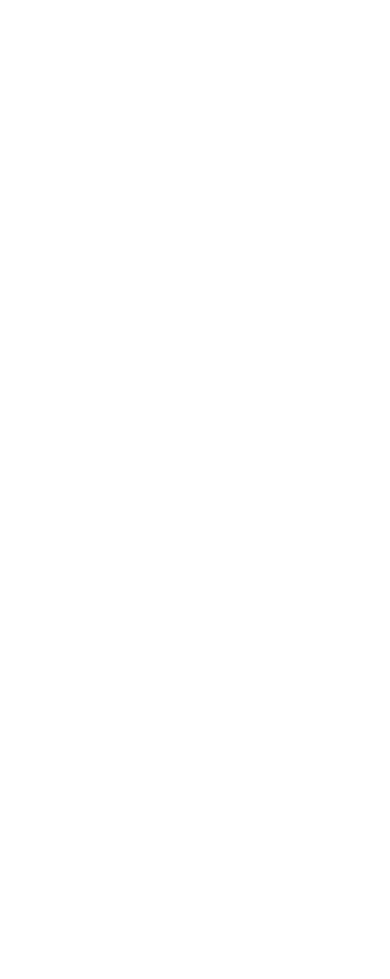
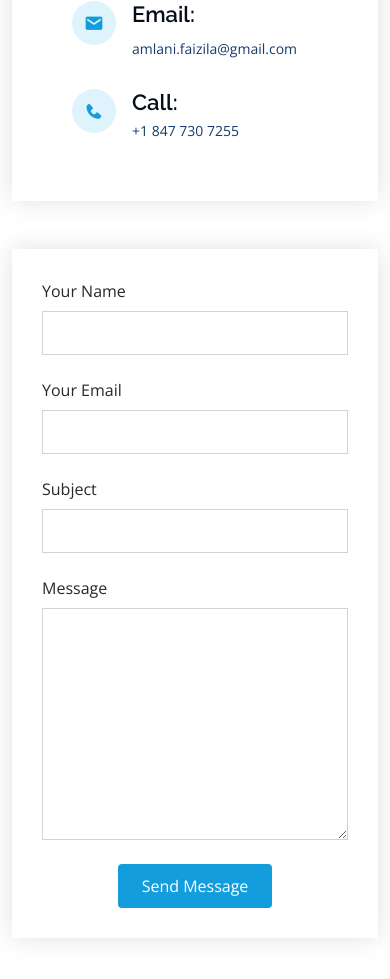
Before and after one commit to Faizila/react-portfolio, a React (Create React App) app: page / in a window 390 px wide. Shown: the part 7340-8319 px from the top of the page. Before the commit the page ends 7143 px from the top, so only its background shows below. Built offline with nearby package versions, Linux system fonts and the light colour scheme.

Commit message:
setting up contact me section

```diff
--- a/src/App.js
+++ b/src/App.js
@@ -4,7 +4,7 @@
 import Aboutme from './PortfolioContainer/AboutMe/Aboutme';
 import Resume from './PortfolioContainer/Resume/Resume';
 import Portfolio from './PortfolioContainer/Portfolio/Portfolio';
-// import Contact from './PortfolioContainer/ContactMe/Contact';
+import Contact from './PortfolioContainer/ContactMe/Contact';
 
 function App() {
   return (
@@ -14,7 +14,7 @@
       <Aboutme/>
       <Resume/>
       <Portfolio/>
-      {/* <Contact/> */}
+      <Contact/>
     </div>
   );
 }
--- a/src/PortfolioContainer/ContactMe/Contact.css
+++ b/src/PortfolioContainer/ContactMe/Contact.css
@@ -0,0 +1,149 @@
+/* Contact */
+
+.contact {
+    padding-bottom: 130px;
+  }
+  .contact .info {
+    padding: 30px;
+    background: #fff;
+    width: 100%;
+    box-shadow: 0 0 24px 0 rgba(0, 0, 0, 0.12);
+  }
+  .contact .info i {
+    font-size: 20px;
+    color: #149ddd;
+    float: left;
+    width: 44px;
+    height: 44px;
+    background: #dff3fc;
+    display: flex;
+    justify-content: center;
+    align-items: center;
+    border-radius: 50px;
+    transition: all 0.3s ease-in-out;
+  }
+  .contact .info h4 {
+    padding: 0 0 0 60px;
+    font-size: 22px;
+    font-weight: 600;
+    margin-bottom: 5px;
+    color: #050d18;
+  }
+  .contact .info p {
+    padding: 0 0 10px 60px;
+    margin-bottom: 20px;
+    font-size: 14px;
+    color: #173b6c;
+  }
+  .contact .info .email p {
+    padding-top: 5px;
+  }
+  .contact .info {
+    padding-left: 60px;
+  }
+  .contact .info a {
+    font-size: 18px;
+    display: inline-block;
+    background: #333;
+    color: #fff;
+    line-height: 1;
+    padding: 8px 0;
+    border-radius: 50%;
+    text-align: center;
+    width: 36px;
+    height: 36px;
+    transition: 0.3s;
+    margin-right: 10px;
+  }
+  .contact .info a:hover {
+    background: #149ddd;
+    color: #fff;
+  }
+  .contact .info .email:hover i,
+  .contact .info .address:hover i,
+  .contact .info .phone:hover i {
+    background: #149ddd;
+    color: #fff;
+  }
+  .contact .php-email-form {
+    width: 100%;
+    padding: 30px;
+    background: #fff;
+    box-shadow: 0 0 24px 0 rgba(0, 0, 0, 0.12);
+  }
+  .contact .php-email-form .form-group {
+    padding-bottom: 8px;
+  }
+  .contact .php-email-form .validate {
+    display: none;
+    color: red;
+    margin: 0 0 15px 0;
+    font-weight: 400;
+    font-size: 13px;
+  }
+  .contact .php-email-form .error-message {
+    display: none;
+    color: #fff;
+    background: #ed3c0d;
+    text-align: left;
+    padding: 15px;
+    font-weight: 600;
+  }
+  .contact .php-email-form .error-message br + br {
+    margin-top: 25px;
+  }
+  .contact .php-email-form .sent-message {
+    display: none;
+    color: #fff;
+    background: #18d26e;
+    text-align: center;
+    padding: 15px;
+    font-weight: 600;
+  }
+  .contact .php-email-form .loading {
+    display: none;
+    background: #fff;
+    text-align: center;
+    padding: 15px;
+  }
+  .contact .php-email-form .loading:before {
+    content: "";
+    display: inline-block;
+    border-radius: 50%;
+    width: 24px;
+    height: 24px;
+    margin: 0 10px -6px 0;
+    border: 3px solid #18d26e;
+    border-top-color: #eee;
+    -webkit-animation: animate-loading 1s linear infinite;
+    animation: animate-loading 1s linear infinite;
+  }
+  .contact .php-email-form .form-group {
+    margin-bottom: 15px;
+  }
+  .contact .php-email-form label {
+    padding-bottom: 8px;
+  }
+  .contact .php-email-form input,
+  .contact .php-email-form textarea {
+    border-radius: 0;
+    box-shadow: none;
+    font-size: 14px;
+  }
+  .contact .php-email-form input {
+    height: 44px;
+  }
+  .contact .php-email-form textarea {
+    padding: 10px 15px;
+  }
+  .contact .php-email-form button[type="submit"] {
+    background: #149ddd;
+    border: 0;
+    padding: 10px 24px;
+    color: #fff;
+    transition: 0.4s;
+    border-radius: 4px;
+  }
+  .contact .php-email-form button[type="submit"]:hover {
+    background: #37b3ed;
+  }
--- a/src/PortfolioContainer/ContactMe/Contact.js
+++ b/src/PortfolioContainer/ContactMe/Contact.js
@@ -0,0 +1,69 @@
+import React from "react";
+import "./Contact.css";
+
+export default function Contact() {
+  return (
+    <div>
+<section id="contact" className="contact">
+  <div className="container">
+
+    <div className="section-title">
+    <h2>Contact
+    <a href="https://github.com/Faizila" className="github" target="blank"><i className="bx bxl-github"></i></a>
+    <a href="https://www.linkedin.com/in/faizila-amlani/" className="linkedin" target="blank"><i className="bx bxl-linkedin"></i></a>
+    <a href="https://drive.google.com/file/d/1SnuqZ4Qr0x71taFBEo0pTfkReLjCozvD/view?usp=sharing" className="file-pdf" target="blank"><i className='bx bxs-file-pdf'></i></a></h2>
+  </div>
+    <div className="row" data-aos="fade-in">
+
+      <div className="col-lg-5 d-flex align-items-stretch">
+        <div className="info">
+          <div className="email">
+            <i className="bx bxs-envelope"></i>
+            <h4>Email:</h4>
+            <p>amlani.faizila@gmail.com</p>
+          </div>
+
+          <div className="phone">
+            <i className='bx bxs-phone'></i>
+            <h4>Call:</h4>
+            <p>+1 847 730 7255</p>
+          </div>
+
+        </div>
+
+      </div>
+
+      <div className="col-lg-7 mt-5 mt-lg-0 d-flex align-items-stretch">
+        <form action="forms/contact.php" method="post" role="form" className="php-email-form">
+          <div className="row">
+            <div className="form-group col-md-6">
+              <label for="name">Your Name</label>
+              <input type="text" name="name" className="form-control" id="name" required/>
+            </div>
+            <div className="form-group col-md-6">
+              <label for="name">Your Email</label>
+              <input type="email" className="form-control" name="email" id="email" required/>
+            </div>
+          </div>
+          <div className="form-group">
+            <label for="name">Subject</label>
+            <input type="text" className="form-control" name="subject" id="subject" required/>
+          </div>
+          <div className="form-group">
+            <label for="name">Message</label>
+            <textarea className="form-control" name="message" rows="10" required></textarea>
+          </div>
+          <div className="my-3">
+            <div className="loading">Loading...</div>
+            <div className="error-message">Try Again!</div>
+            <div className="sent-message">Your message has been sent. Thank you!</div>
+          </div>
+          <div className="text-center"><button type="submit">Send Message</button></div>
+        </form>
+      </div>
+    </div>
+  </div>
+</section>
+    </div>
+  );
+}
```
